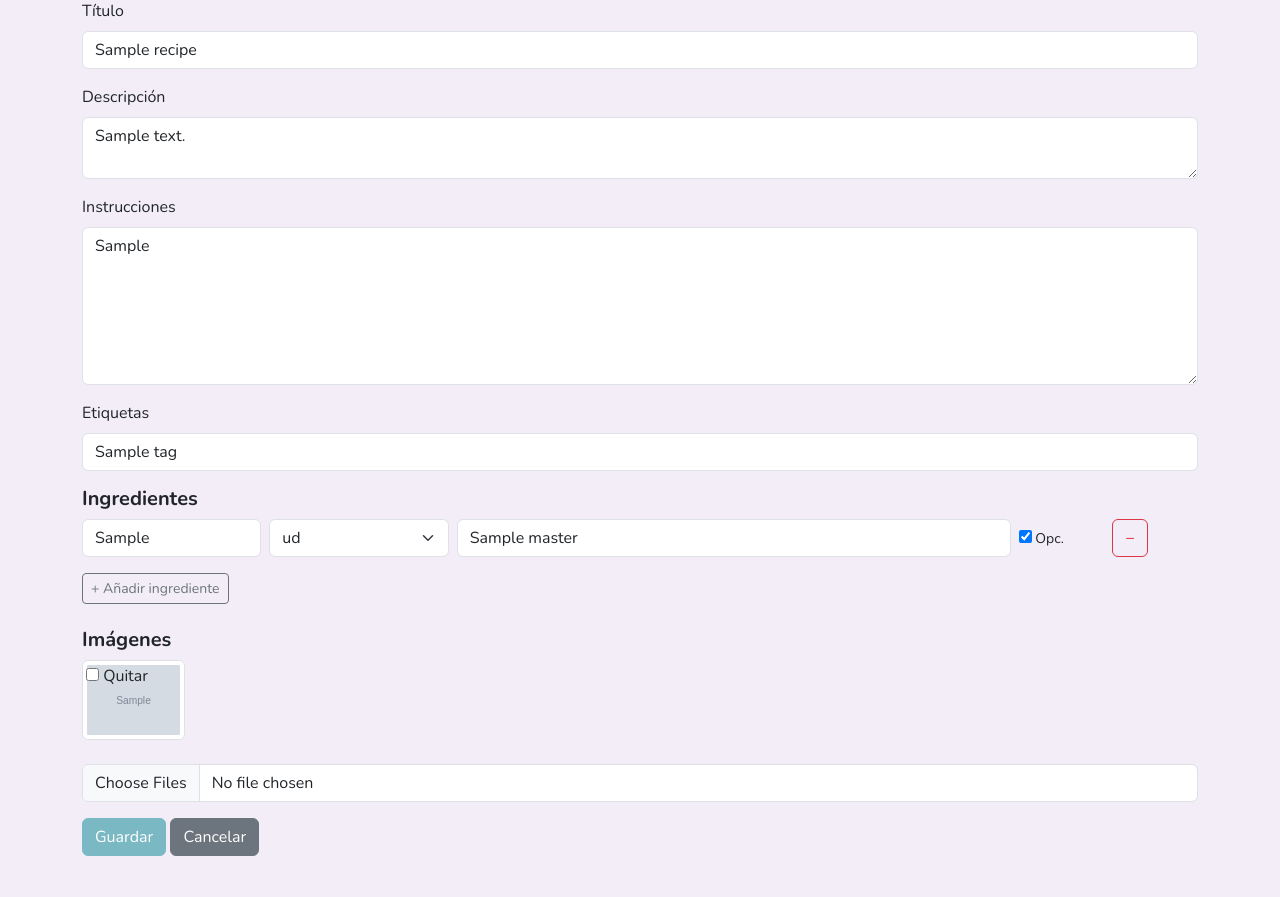
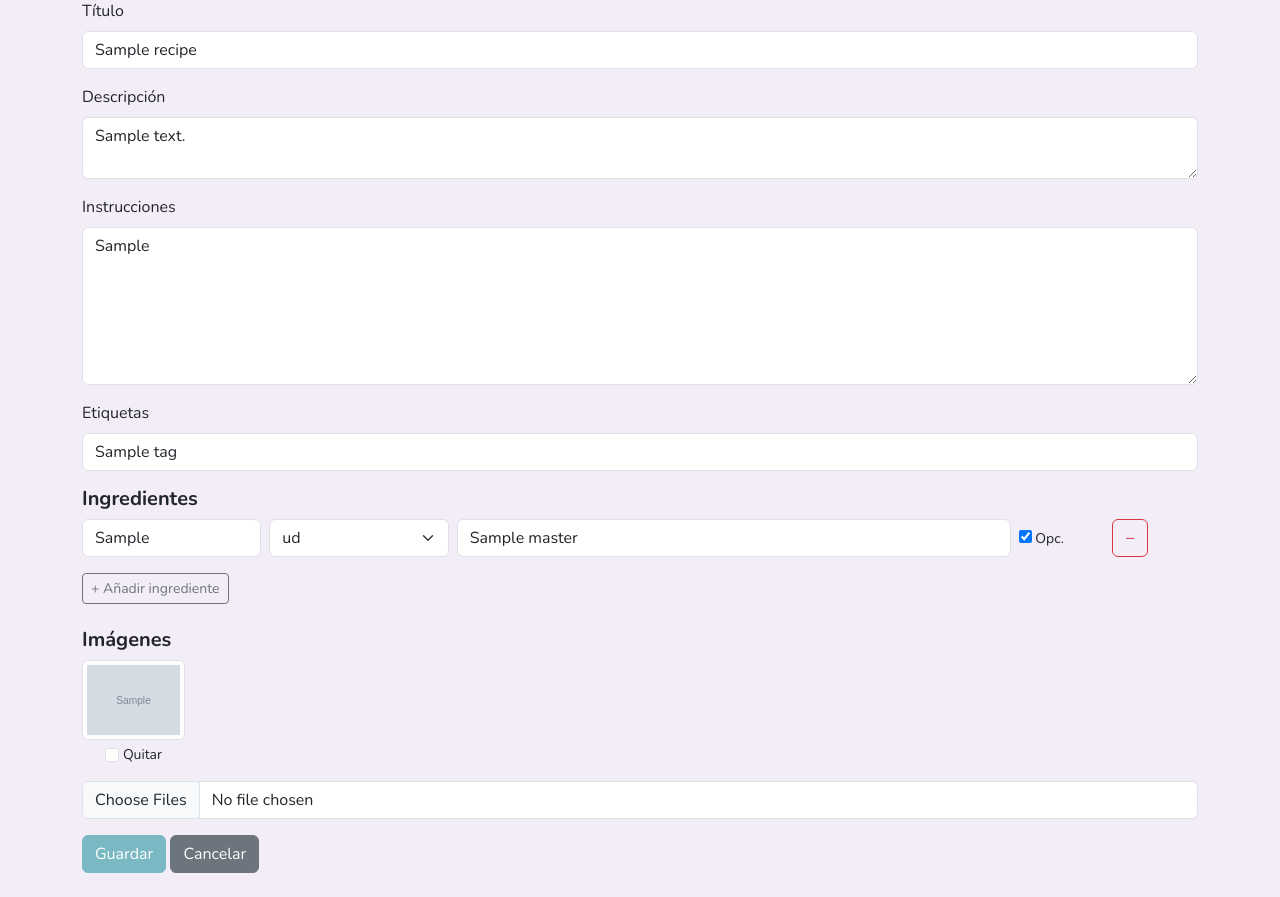
Before and after one commit to alv16106/recetas-chiquitas, a Flask app: page /recipes/1/edit in a window 1280 px wide. Shown: the part 147-1044 px from the top of the page. Before the commit the page ends 1003 px from the top, so only its background shows below. Run offline with Flask 3, Linux system fonts and the light colour scheme; a user stored in the database is signed in; tables that the repository leaves empty hold one stand-in row (values such as "Sample post"); grey boxes marked "Sample" are stand-in pictures.

Commit message:
feat: add logo to tab and fix remove

```diff
--- a/app/templates/base.html
+++ b/app/templates/base.html
@@ -4,6 +4,7 @@
     <meta charset="UTF-8">
     <meta name="viewport" content="width=device-width, initial-scale=1.0">
     <title>{% block title %}Recetas Chiquitas{% endblock %}</title>
+    <link rel="icon" href="{{ url_for('static', filename='images/logo.png') }}" type="image/png">
     <link rel="preconnect" href="https://fonts.googleapis.com">
     <link rel="preconnect" href="https://fonts.gstatic.com" crossorigin>
     <link href="https://fonts.googleapis.com/css2?family=Nunito:ital,wght@0,400;0,600;0,700;1,400&display=swap" rel="stylesheet">
--- a/app/templates/recipes/form.html
+++ b/app/templates/recipes/form.html
@@ -79,13 +79,13 @@
 
     <h5>Imágenes</h5>
     {% if recipe and recipe.images.count() > 0 %}
-    <div class="mb-3">
+    <div class="mb-3 d-flex flex-wrap gap-2">
         {% for img in recipe.images %}
-        <div class="d-inline-block me-2 mb-2 position-relative">
+        <div class="d-flex flex-column align-items-center">
             <img src="{{ url_for('recipes.serve_image', recipe_id=recipe.id, filename=img.filename) }}"
                  class="img-thumbnail" style="height: 80px; width: auto;">
-            <label class="position-absolute top-0 start-0 m-1">
-                <input type="checkbox" name="remove_image" value="{{ img.id }}"> Quitar
+            <label class="form-check-label small mt-1">
+                <input type="checkbox" name="remove_image" value="{{ img.id }}" class="form-check-input"> Quitar
             </label>
         </div>
         {% endfor %}
```
